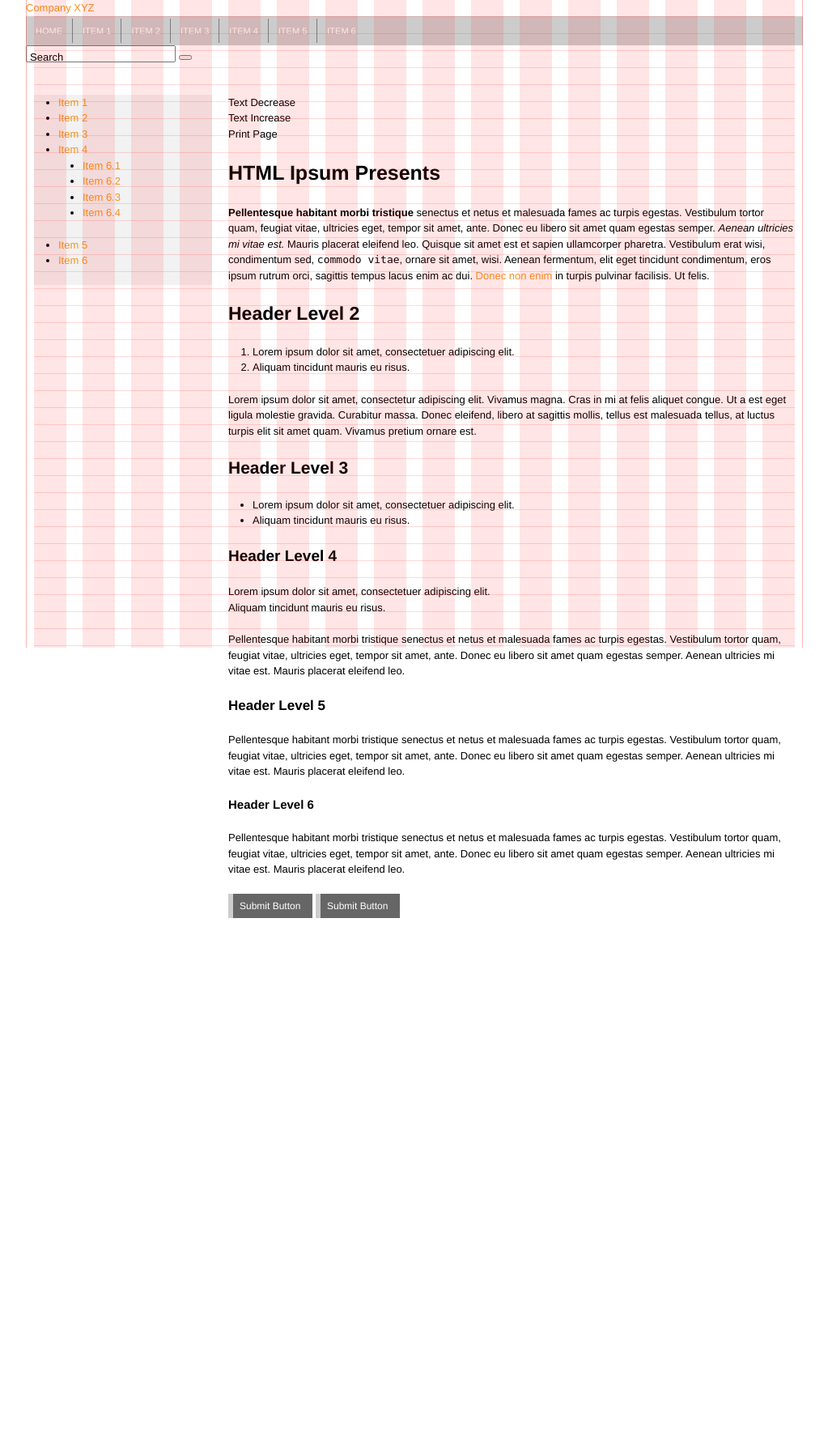
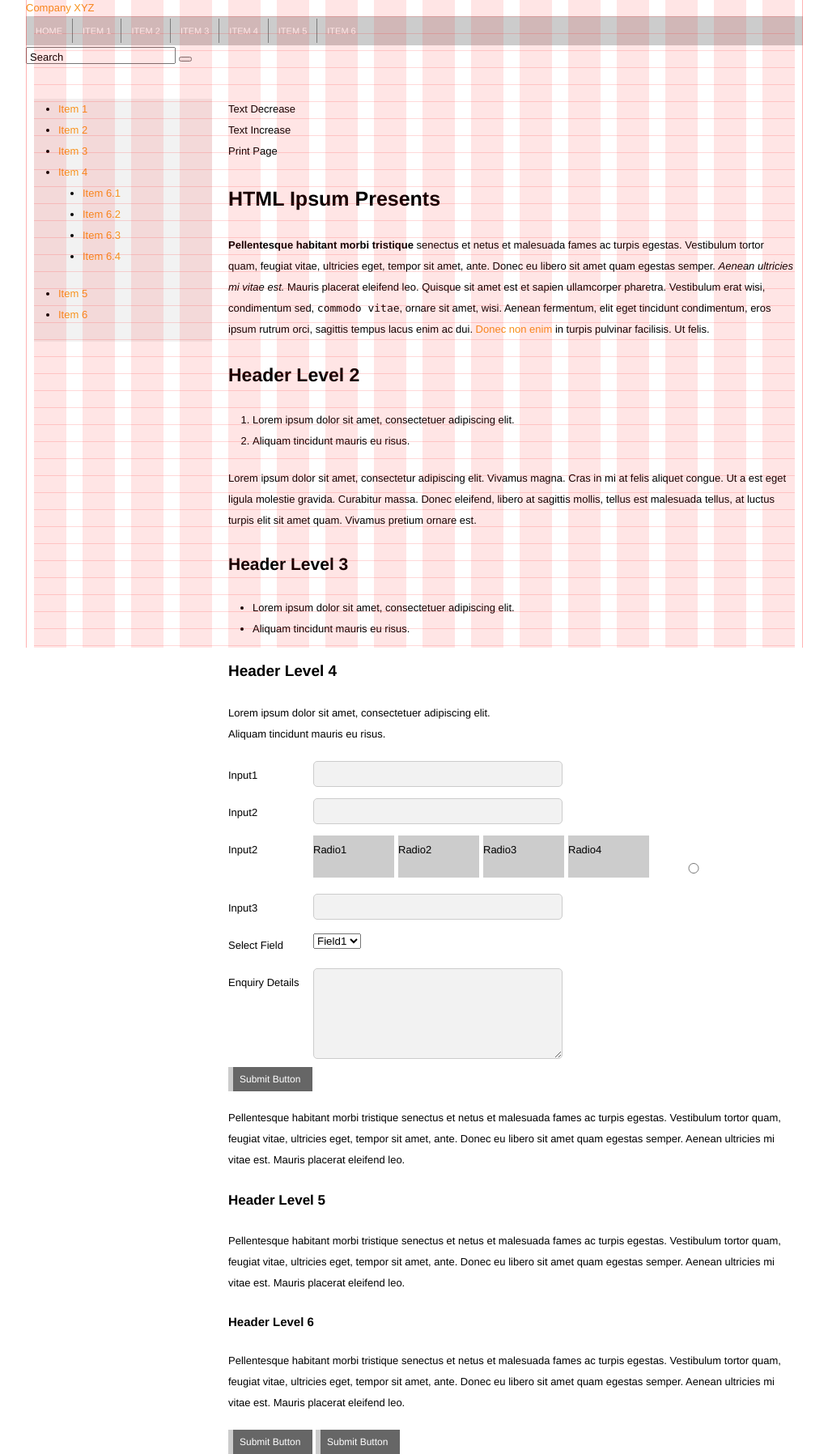
Before and after one commit to zorfling/HTML-Templater, a PHP site: page /base/core-structure/secondLevel-2col.html in a window 1280 px wide. Shown: the whole page at 81% size, without its empty margins (128-1151 px from the left). Before the commit the page ends 1134 px from the top, so only its background shows below. Run offline with PHP 8.4, Linux system fonts and the light colour scheme.

Commit message:
added forms - half done
Signed-off-by: adamfinden <adam@adamfinden.com>

```diff
--- a/core-structure/secondLevel-2col.html
+++ b/core-structure/secondLevel-2col.html
@@ -132,6 +132,67 @@
 						   <li>Aliquam tincidunt mauris eu risus.</li>
 						</ul>
 
+						<form action="#" method="get" name="#">
+							<fieldset>
+								<legend><span class="wai">Title</span></legend>
+
+								<div>
+									<label for="input1">Input1</label>
+										<input id="input1" name="input" type="text" />
+								</div>
+								<div>
+									<label for="input2">Input2</label>
+										<input id="input2" name="input" type="text" />
+								</div>
+								<div>
+									<label for="input2">Input2</label>
+										<div class="radio-check">
+
+											<label for="radio1">Radio1
+												<input id="radio1" type="radio" name="radio" /></label>
+
+											<label for="radio2">Radio2
+												<input id="radio2" type="radio" name="radio" /></label>
+
+											<label for="radio3">Radio3
+												<input id="radio3" type="radio" name="radio" /></label>
+
+											<label for="radio4">Radio4
+												<input id="radio4" type="radio" name="radio" /></label>
+
+										</div><!--/.radio-check-->
+								</div>
+								<div>
+									<label for="input3">Input3</label>
+										<input id="input3" name="input" type="text" />
+								</div>
+
+								<div>
+									<label for="select1">Select Field</label>
+										<select id="select1" name="select">
+											<option>Field1</option>
+											<option>Field2</option>
+											<option>Field3</option>
+											<option>Field4</option>
+										</select>
+								</div>
+
+
+								<div>
+									<label for="contact_enquiry">Enquiry Details</label>
+										<textarea name="contact_enquiry" id="contact_enquiry" rows="5" title="Please enter your enquiry details"></textarea>
+								</div>
+
+								<label for="#" id="#" class="main-btn red-btn">
+									<input id="#" name="#" type="submit" class="wai"/>
+										<span>
+										Submit Button
+										</span>
+								</label>
+
+							</fieldset>
+						</form>
+
 						<p>Pellentesque habitant morbi tristique senectus et netus et malesuada fames ac turpis egestas. Vestibulum tortor quam, feugiat vitae, ultricies eget, tempor sit amet, ante. Donec eu libero sit amet quam egestas semper. Aenean ultricies mi vitae est. Mauris placerat eleifend leo.</p>
 
 						<h5>Header Level 5</h5>
@@ -155,6 +216,8 @@
 									Submit Button
 								</span>
 						</label>
+
+
 
  				</div><!--/#primary-->
 
--- a/core-structure/stylesheets/base.css
+++ b/core-structure/stylesheets/base.css
@@ -89,8 +89,10 @@ pre,
 table,
 address,
 fieldset,
-figure {
+figure,
+form {
   margin-bottom: 20px;
+  line-height: 2em;
 }
 
 /* @end Spacing */
--- a/core-structure/stylesheets/screen.css
+++ b/core-structure/stylesheets/screen.css
@@ -2,7 +2,7 @@
 #search p { position: relative; }
 #search label {
 	position: absolute;
-	top: 5px;
+	top: 2px;
 	left: 5px;
 }
 
@@ -83,6 +83,45 @@
 
 /* @end Navigation */
 
+/* @group Form Styles */
+
+form div {
+	overflow: hidden;
+	margin-bottom: 10px;
+}
+form div label {
+	display: block;
+	float: left;
+	line-height: 2em;
+	padding: 5px 0px;
+	margin-right: 5px;
+	width: 100px;
+}
+form div input,
+form div textarea {
+	background: #f2f2f2;
+	border: 1px solid #cccccc;
+	border-radius: 5px;
+	line-height: 20px;
+	padding: 5px 3px;
+	display: block;
+	float: left;
+	width: 300px;
+	-webkit-border-radius: 5px;
+	-moz-border-radius: 5px;
+}
+
+.radio-check label {
+	background: #cccccc;
+
+}
+
+.radio-check input {
+	float: left;
+}
+
+/* @end Form Styles */
+
 
 /* @group Buttons */
 
```
